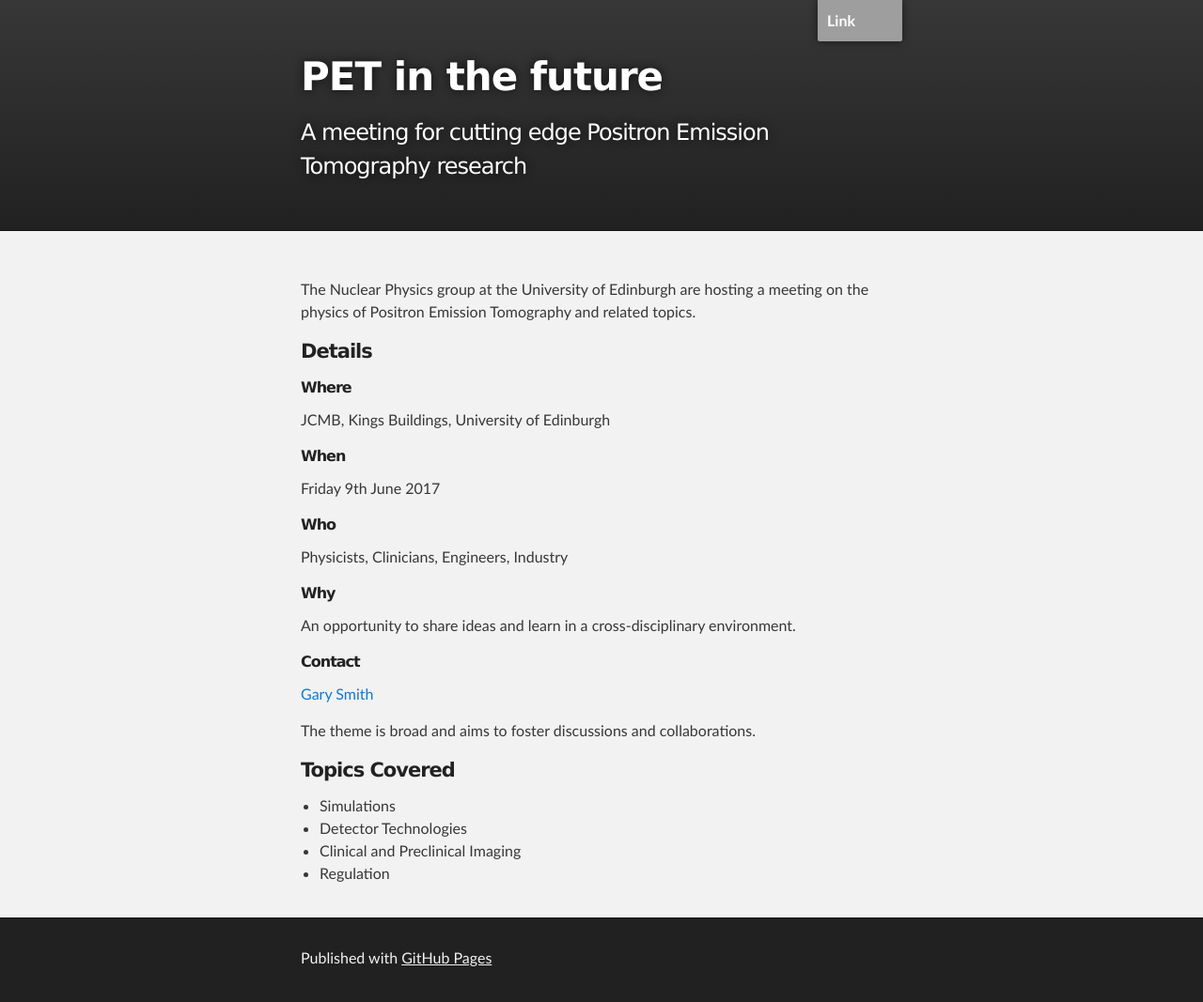
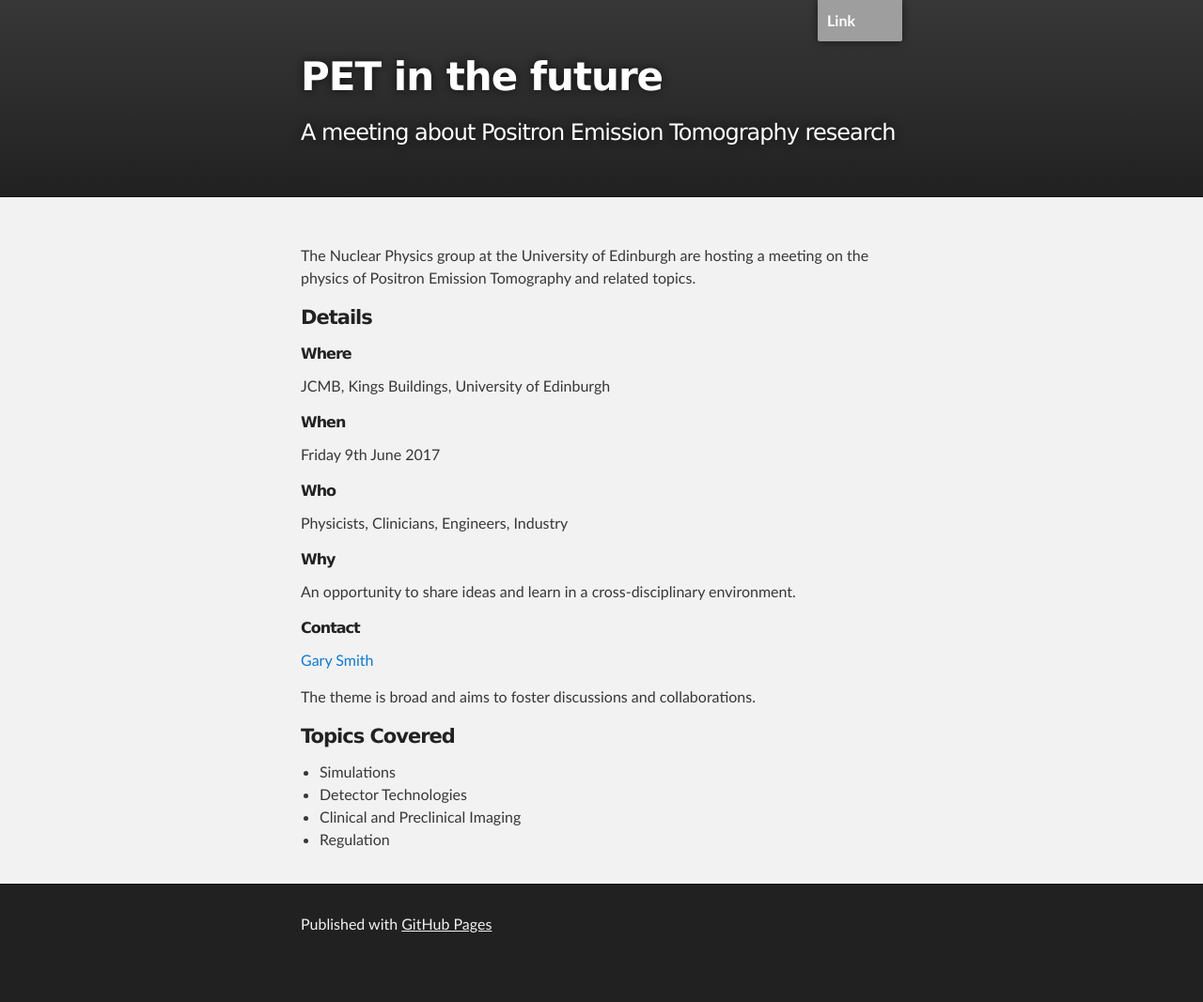
Before and after one commit to gsmith23/gsmith23.github.io, a Jekyll site: the page built from index.md, in a window 1280 px wide. Shown: the whole page at 94% size. Built offline with Jekyll 4.4.1, drawn with Linux system fonts in a browser that asks for light colours; after the commit the page ends 1031 px from its top, so only the background shows below that; grey boxes are pictures that could not be loaded.

Commit message:
Update _config.yml

```diff
--- a/_config.yml
+++ b/_config.yml
@@ -1,5 +1,5 @@
 title: PET in the future
-description: A meeting for cutting edge Positron Emission Tomography research
+description: A meeting about Positron Emission Tomography research
 show_downloads: false
 google_analytics: false
 theme: jekyll-theme-slate
```
